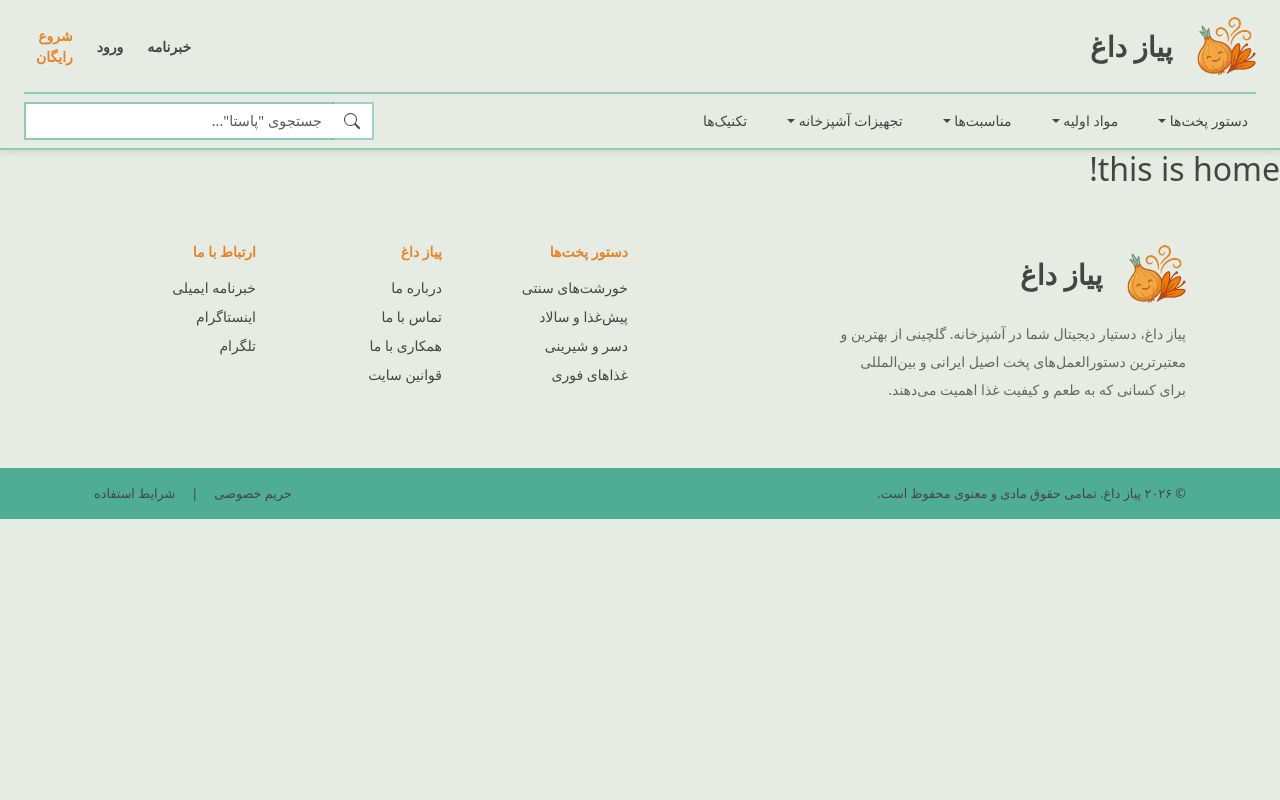
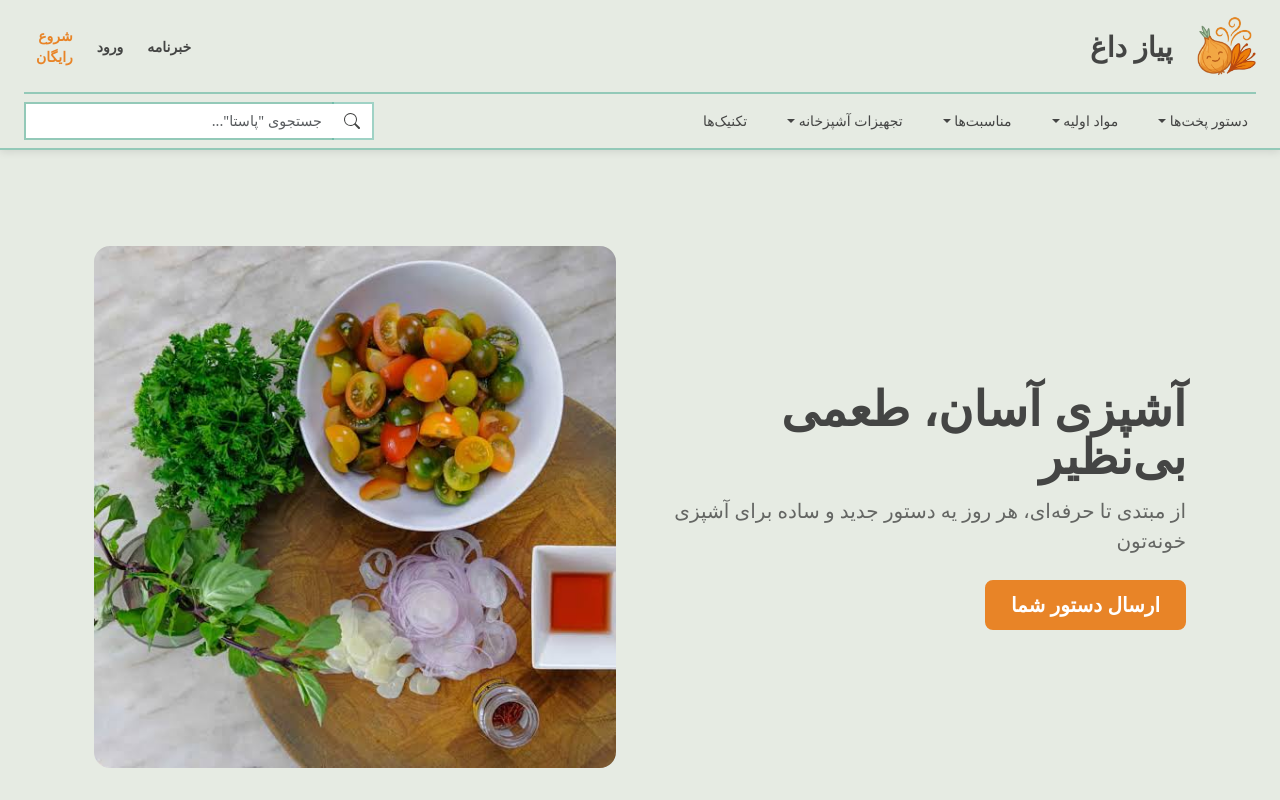
Before and after one commit to alihidson/PiazDagh, a React (Vite) app in the folder frontend/: page / in a window 1280 px wide. Shown: the top 800 px of the page. Built offline with nearby package versions, Linux system fonts and the light colour scheme.

Commit message:
feat: add a hero section to the home page

```diff
--- /dev/null
+++ b/frontend/src/components/home/Hero.jsx
@@ -0,0 +1,40 @@
+import heroImage from '../../assets/images/hero-image-2.jpg';
+
+const Hero = () => {
+  return (
+    <div className="container col-xxl-8 px-4 py-5">
+      <div className="row flex-lg-row-reverse align-items-center g-5 py-5">
+
+        {/* Image Column */}
+        <div className="col-10 col-sm-8 col-lg-6 mx-auto">
+          <img
+            src={heroImage}
+            className="d-block mx-lg-auto img-fluid rounded-4"
+            alt="غذای ایرانی"
+            width="700"
+            height="500"
+            loading="lazy"
+          />
+        </div>
+
+        {/* Text Column */}
+        <div className="col-lg-6 text-center text-lg-start">
+            <h1 className="display-5 fw-bold lh-1 mb-3 text-charcoal">
+                آشپزی آسان، طعمی بی‌نظیر
+            </h1>
+            <p className="lead text-charcoal mb-4" style={{ opacity: 0.8 }}>
+                از مبتدی تا حرفه‌ای، هر روز یه دستور جدید و ساده برای آشپزی خونه‌تون
+            </p>
+            {/* Change justify-content-md-end to justify-content-md-start */}
+            <div className="d-grid gap-2 d-lg-flex justify-content-lg-start justify-content-center">                <button type="button" className="btn btn-saffron btn-lg px-4">
+                ارسال دستور شما
+                </button>
+            </div>
+        </div>
+
+      </div>
+    </div>
+  );
+};
+
+export default Hero;
--- a/frontend/src/components/home/Home.jsx
+++ b/frontend/src/components/home/Home.jsx
@@ -1,8 +1,7 @@
+import Hero from './Hero';
 
 const Home = () => {
-    return (
-        <h2>this is home!</h2>
-    )
+  return <Hero />;
 };
 
 export default Home;
```
Also changed, not shown: frontend/src/assets/images/hero-image-2.jpg (added), frontend/src/assets/images/hero-image.jpg (added).
